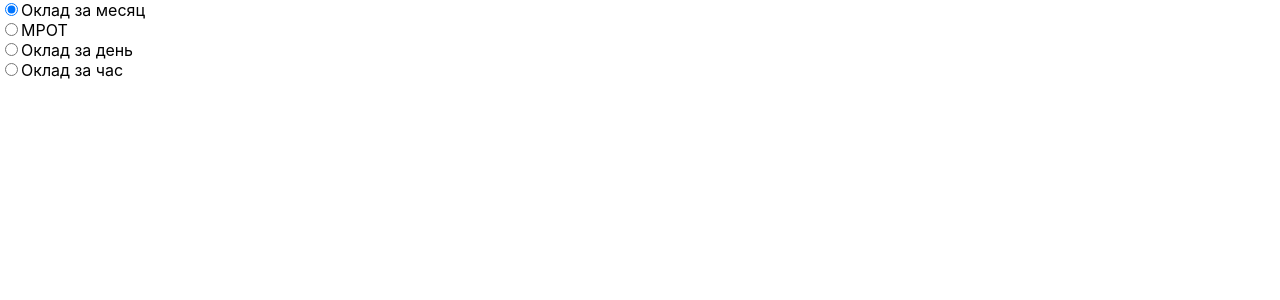
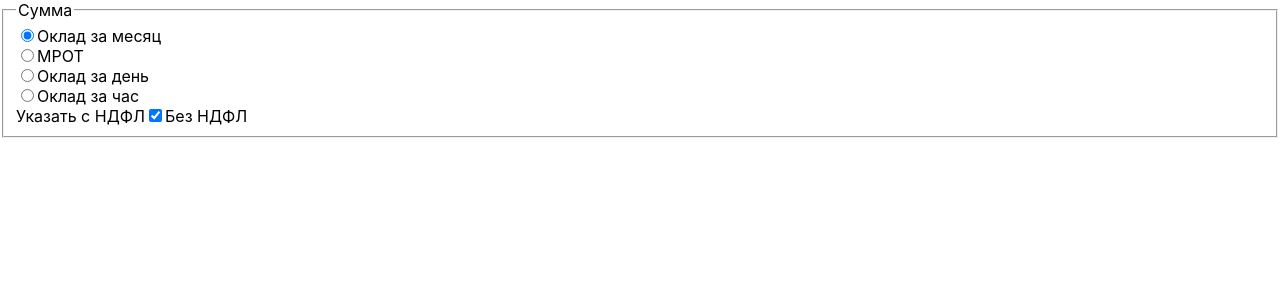
Before and after one commit to kripton-it/test-soft-media-lab, a React (Create React App) app: page / in a window 1280 px wide. Shown: the top 300 px of the page. Built offline with nearby package versions, Linux system fonts and the light colour scheme.

Commit message:
Add Vat toggler

```diff
--- a/src/components/Form/Form.tsx
+++ b/src/components/Form/Form.tsx
@@ -1,15 +1,19 @@
 import React, { useState } from 'react';
-import { Field, InjectedFormProps, reduxForm } from 'redux-form';
+import { Field, reduxForm } from 'redux-form';
 
 import Radio from '../Radio';
+import Toggle from '../Toggle';
 
-import { PAYMENT_OPTIONS, PaymentOptionValue } from './consts';
+import { initialValues, PAYMENT_OPTIONS } from './consts';
+import { IFormData, IProps } from './types';
 
-export const Form: React.FC<InjectedFormProps<{}>> = (props: any) => {
-  const { handleSubmit } = props;
+export const Form: React.FC<IProps> = (props) => {
+  const { handleSubmit, paymentOption, withVat } = props;
 
   return (
     <form onSubmit={handleSubmit} noValidate={true}>
+      <fieldset>
+        <legend>Сумма</legend>
         {PAYMENT_OPTIONS.map(({ label, value }) => (
           <Field
             name='paymentOption'
@@ -19,13 +23,20 @@ export const Form: React.FC<InjectedFormProps<{}>> = (props: any) => {
             id={value}
           />
         ))}
+        <Field
+          name='withVat'
+          component={Toggle}
+          props={{ value: withVat }}
+          // label={label}
+          id='withVat'
+        />
+      </fieldset>
+
     </form>
   );
 }
 
-export default reduxForm<{}>({
+export default reduxForm<IFormData>({
   form: 'calculator',
-  initialValues: {
-    paymentOption: PaymentOptionValue.MONTH
-  }
-})(Form);
+  initialValues
+})(Form as any);
--- a/src/components/Form/consts.ts
+++ b/src/components/Form/consts.ts
@@ -35,3 +35,8 @@ export const PAYMENT_OPTIONS: IOption[] = [
     value: PaymentOptionValue.HOUR
   }
 ];
+
+export const initialValues = {
+  paymentOption: PaymentOptionValue.MONTH,
+  withVat: 'on'
+};
--- a/src/components/Form/index.ts
+++ b/src/components/Form/index.ts
@@ -1,3 +1,15 @@
+import { connect } from 'react-redux';
+import { formValueSelector } from 'redux-form';
+
+import { initialValues } from './consts';
 import Form from './Form';
+import { IStateToFormProps } from './types';
 
-export default Form;
+const selector = formValueSelector('calculator');
+
+export const mapStateToProps = (state: any): IStateToFormProps => ({
+  paymentOption: selector(state, 'paymentOption') || initialValues.paymentOption,
+  withVat: selector(state, 'withVat') || initialValues.withVat
+})
+
+export default connect(mapStateToProps)(Form);
--- /dev/null
+++ b/src/components/Form/types.ts
@@ -0,0 +1,13 @@
+import { InjectedFormProps } from 'redux-form';
+
+export interface IStateToFormProps {
+  paymentOption: string
+  withVat: string
+}
+
+export interface IFormData {
+  paymentOption: string
+  withVat: string
+}
+
+export type IProps = InjectedFormProps<IFormData> & IStateToFormProps
--- /dev/null
+++ b/src/components/Toggle/Toggle.tsx
@@ -0,0 +1,23 @@
+import React from 'react';
+
+const Toggle: React.FC = (field: any) => {
+  // console.log(field)
+  const { id, input, ...rest } = field
+  console.log(input.value, rest)
+  const checked = input.value === rest.value;
+  return (
+    <div>
+      <label htmlFor={id}>Указать с НДФЛ</label>
+      <input
+        type='checkbox'
+        id={id}
+        { ...input }
+        { ...rest }
+        checked={checked}
+      />
+      <label htmlFor={id}>Без НДФЛ</label>
+    </div>
+  )
+};
+
+export default Toggle;
--- /dev/null
+++ b/src/components/Toggle/index.ts
@@ -0,0 +1,3 @@
+import Toggle from './Toggle';
+
+export default Toggle;
```
Also changed, not shown: src/components/Radio/Radio.tsx (+2 -17 lines). Lines whose indentation alone changed are shown as unchanged.
